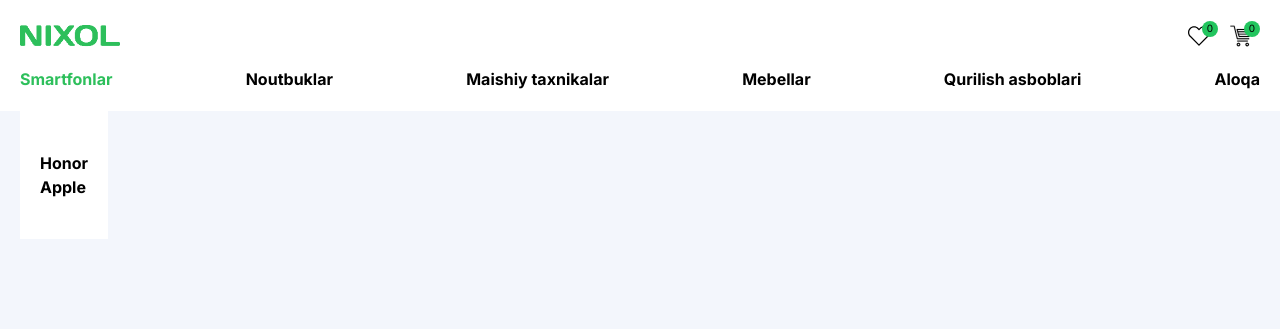
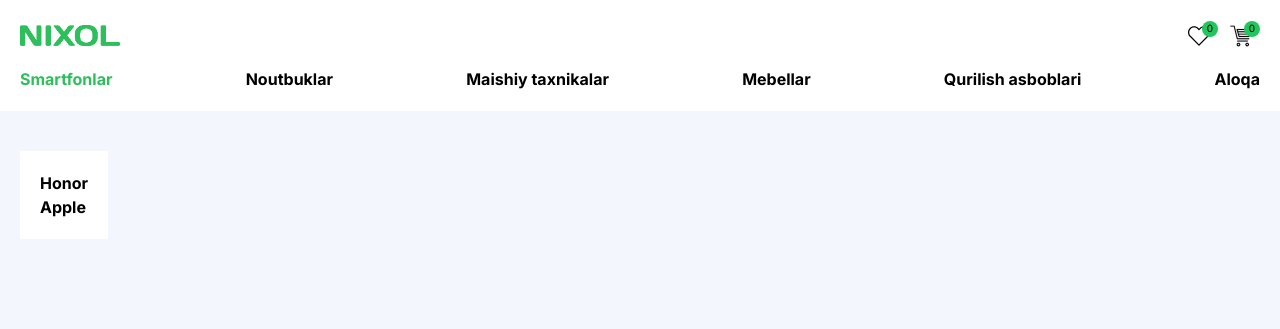
Before and after one commit to Bahromjonov/Nixol-kredit-dokoni, a React (Vite) app: page /smartfonlar in a window 1280 px wide. Shown: the top 329 px of the page. Built offline with nearby package versions, Linux system fonts and the light colour scheme.

Commit message:
added favicon

```diff
--- a/index.html
+++ b/index.html
@@ -3,7 +3,7 @@
 
 <head>
   <meta charset="UTF-8" />
-  <link rel="icon" type="image/svg+xml" href="/vite.svg" />
+  <link rel="icon" type="image/svg+xml" href="./src/assets/images/Nixol.png" />
   <meta name="viewport" content="width=device-width, initial-scale=1.0" />
   <title>Nixol kredit savdo markazi</title>
   <!-- Font family -->
--- a/src/layouts/SmartfonLayout.jsx
+++ b/src/layouts/SmartfonLayout.jsx
@@ -1,12 +1,10 @@
 import React from 'react'
 import { NavLink, Outlet } from 'react-router-dom'
-import Apple from '../pages/Apple'
-import Honor from '../pages/Honor'
 import Smartfonlar from '../pages/Smartfonlar'
 
 const SmartfonLayout = () => {
     return (
-        <div className='main-container flex justify-between '>
+        <div className='main-container flex justify-between py-10'>
         <Smartfonlar />
 
             <Outlet />
--- a/src/pages/Smartfonlar.jsx
+++ b/src/pages/Smartfonlar.jsx
@@ -4,8 +4,8 @@ import { NavLink } from 'react-router-dom'
 const Smartfonlar = () => {
   return (
     <section className='bg-white p-5'>
-      <div>
-        <ul className='py-5'>
+      <nav className=''>
+        <ul className=' w-md'>
           <li>
             <NavLink to='honor' className='font-bold'>Honor</NavLink>
           </li>
@@ -13,7 +13,7 @@ const Smartfonlar = () => {
             <NavLink to='apple' className='font-bold'>Apple</NavLink>
           </li>
         </ul>
-      </div>
+      </nav>
     </section>
   )
 }
```
